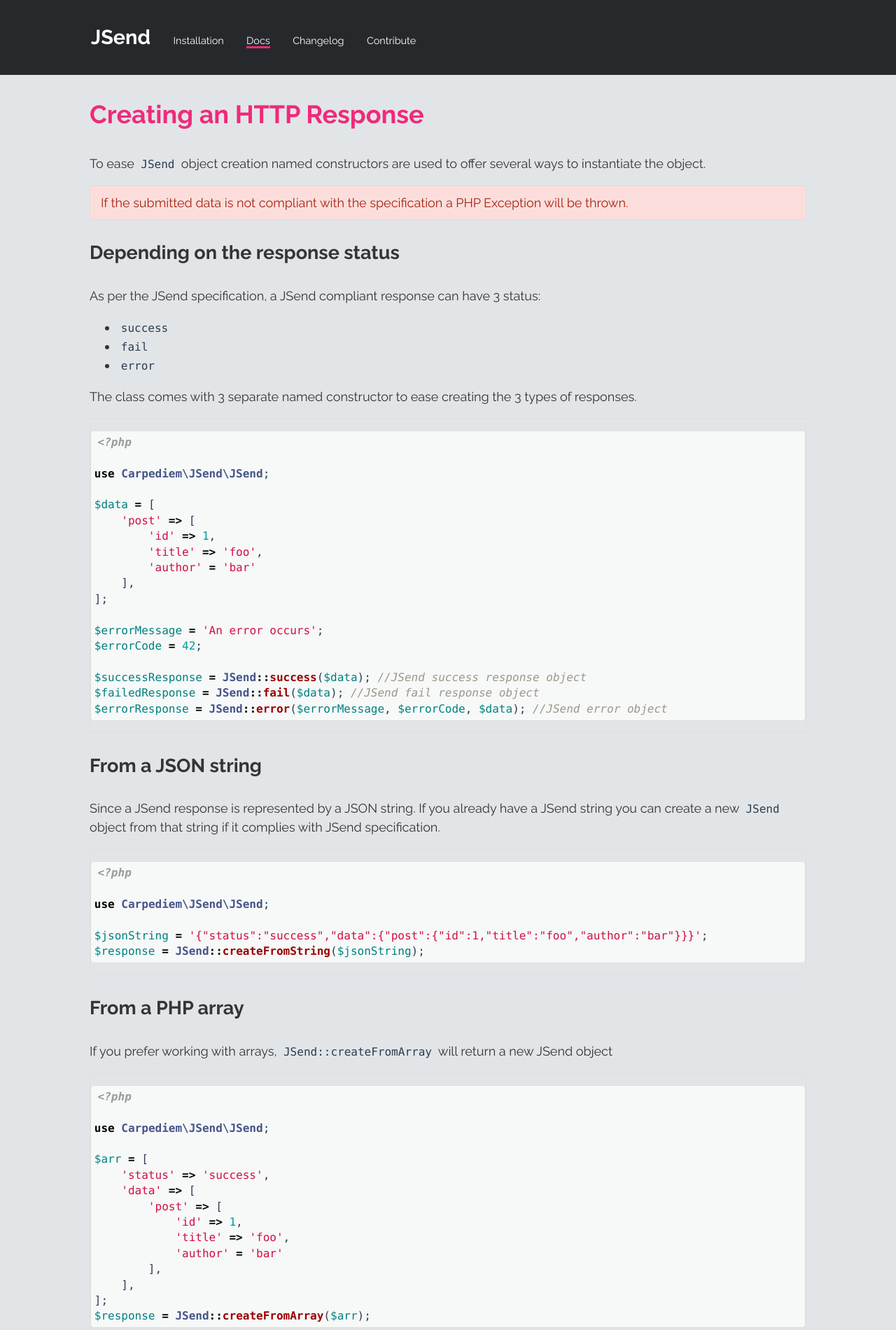
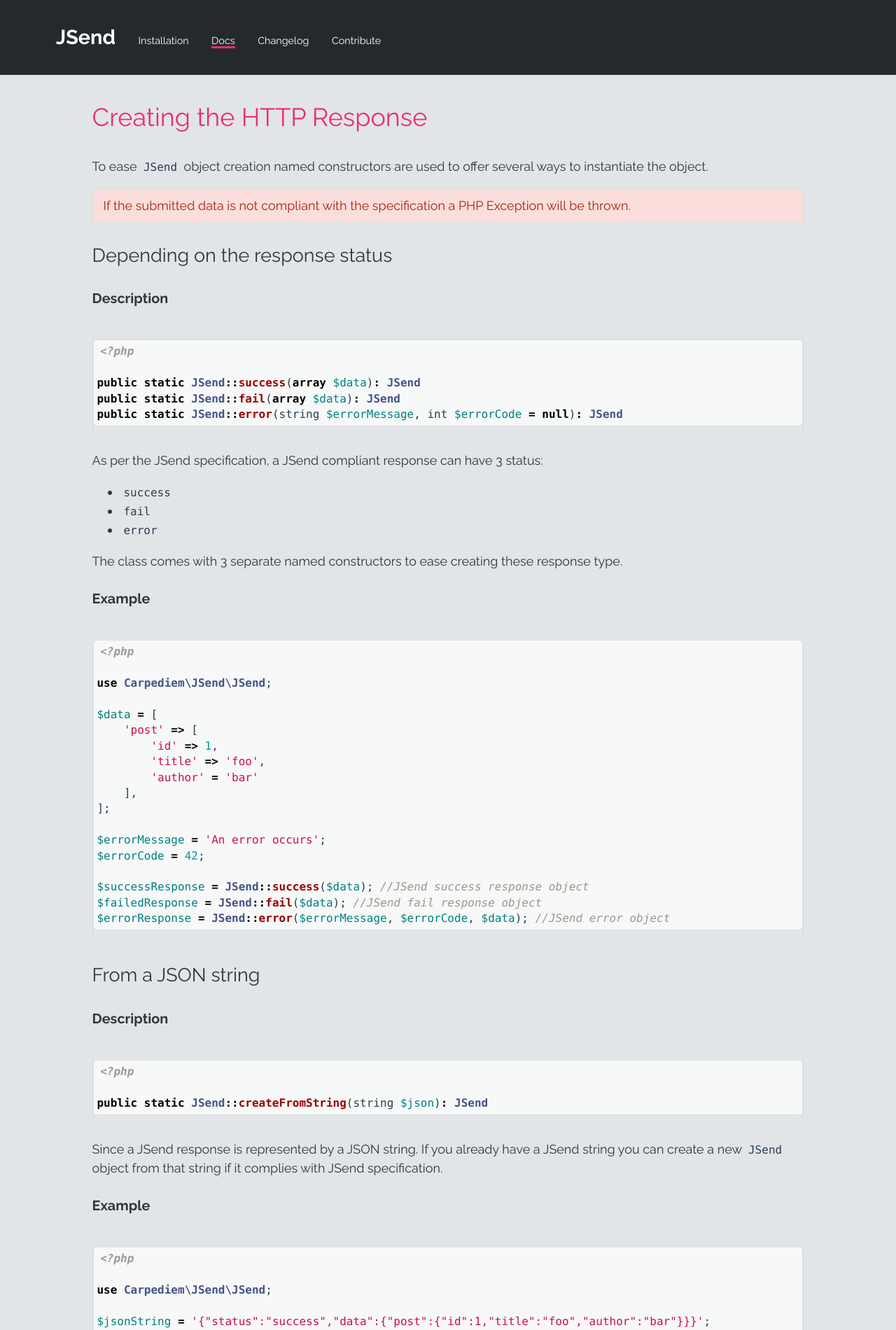
Before and after one commit to carpediem/JSend, a Jekyll site: the page built from documentation.md, in a window 1280 px wide. Shown: the top 1900 px of the page at 70% size. Built offline with Jekyll 4.4.1, drawn with Linux system fonts in a browser that asks for light colours; some of the changed text lies outside the part shown.

Commit message:
Improve documentation

````diff
--- a/css/style.css
+++ b/css/style.css
@@ -17,10 +17,14 @@ body { font:normal 18px/1.5 'Raleway', sans-serif; color: #333537; background: #
 a {color: #333537}
 a:hover {text-decoration: none;}
 
+h1, h2, h3 {
+  font-weight: normal;
+}
+
 h1 { font-size: 2.3em; }
 h2 { font-size: 2em; }
 h3 { font-size: 1.5em; }
-h4 { font-size: 1.4em; }
+h4 { font-size: 1.1em; }
 
 h1, h2 {
   color:#ef2a79;
@@ -76,14 +80,10 @@ pre {
 article {
   width:80%;
   margin:0 auto;
+  padding:.2em;
+  min-width:310px;
+  box-sizing: border-box;
 }
-
-@media only screen and (max-width : 760px)  {
-  article {width: auto; }
-}
-
-.wrapper {max-width: 1100px; margin: 0 auto; padding: 0 2%}
-
 
 /* ---------- Top bar -----------*/
 .top-bar {background: #26292c; color: #fff; padding: 1.2em 0; font-size: .8em}
--- a/documentation.md
+++ b/documentation.md
@@ -3,7 +3,7 @@ layout: default
 title: Documentation
 ---
 
-## Creating an HTTP Response
+## Creating the HTTP Response
 
 To ease `JSend` object creation named constructors are used to offer several ways to instantiate the object.
 
@@ -11,13 +11,26 @@ To ease `JSend` object creation named constructors are used to offer several way
 
 ### Depending on the response status
 
+#### Description
+
+```php
+<?php
+
+public static JSend::success(array $data): JSend
+public static JSend::fail(array $data): JSend
+public static JSend::error(string $errorMessage, int $errorCode = null): JSend
+```
+
 As per the JSend specification, a JSend compliant response can have 3 status:
 
 - `success`
 - `fail`
 - `error`
 
-The class comes with 3 separate named constructor to ease creating the 3 types of responses.
+
+The class comes with 3 separate named constructors to ease creating these response type.
+
+#### Example
 
 ```php
 <?php
@@ -42,7 +55,17 @@ $errorResponse = JSend::error($errorMessage, $errorCode, $data); //JSend error o
 
 ### From a JSON string
 
+#### Description
+
+```php
+<?php
+
+public static JSend::createFromString(string $json): JSend
+```
+
 Since a JSend response is represented by a JSON string. If you already have a JSend string you can create a new `JSend` object from that string if it complies with JSend specification.
+
+#### Example
 
 ```php
 <?php
@@ -55,7 +78,17 @@ $response = JSend::createFromString($jsonString);
 
 ### From a PHP array
 
+#### Description
+
+```php
+<?php
+
+public static JSend::createFromArray(array $data): JSend
+```
+
 If you prefer working with arrays, `JSend::createFromArray` will return a new JSend object
+
+#### Example
 
 ```php
 <?php
@@ -77,7 +110,30 @@ $response = JSend::createFromArray($arr);
 
 ### Using the default constructor
 
-You can always fallback to use the default constructor to instantiate a new `JSend` object.
+#### Description
+
+```php
+<?php
+
+public JSend::__construct(
+	string $status,
+	array $data = null,
+	string $errorMessage = null,
+	int $errorCode = null
+): JSend
+```
+
+#### Parameters
+
+- `$status` a string representing one of JSend type or a `JSend` constant to ease managing the type
+    - `JSend::STATUS_SUCCESS` which correspond to `success`;
+    - `JSend::STATUS_FAIL` which correspond to `fail`;
+    - `JSend::STATUS_ERROR` which correspond to `error`;
+- `$data` an array representing the data to be send. The parameter is optional.
+- `$errorMessage` an string representing the error message. The parameter is optional.
+- `$errorCode` an integer representing the error code. The parameter is optional.
+
+#### Example
 
 ```php
 <?php
@@ -89,14 +145,23 @@ $response = new JSend(JSend::STATUS_ERROR, $data, $errorMessage, $errorCode);
 $responseBis = new JSend('error', $data, $errorMessage, $errorCode);
 ```
 
-- The class comes bundle with constant to ease writing the 3 available response type:
-    - `JSend::STATUS_SUCCESS` which correspond to `success`;
-    - `JSend::STATUS_FAIL` which correspond to `fail`;
-    - `JSend::STATUS_ERROR` which correspond to `error`;
-
 ## Accessing the response properties
 
 Once the `JSend` object is instantiated you can get access to all its information using the following methods:
+
+```php
+<?php
+
+public JSend::getStatus(): string
+public JSend::isSuccess(): bool
+public JSend::isFail(): bool
+public JSend::isError(): bool
+public JSend::getData(): array
+public JSend::getErrorMessage(): string
+public JSend::getErrorCode(): int|null
+```
+
+#### Example
 
 ```php
 <?php
@@ -111,23 +176,30 @@ $data = [
 		],
 	],
 ];
-$response = JSend::success($data); //JSend success response object
-$response->getStatus(); //returns 'success' (can also be 'fail' or 'error');
-$response->isSuccess(); //returns true (depends on the JSend status value)
-$response->isFail(); //returns false  (depends on the JSend status value)
-$response->isError(); //returns false  (depends on the JSend status value)
+$response = JSend::success($data);
+$response->getStatus(); //returns 'success'
+$response->isSuccess(); //returns true
+$response->isFail(); //returns false
+$response->isError(); //returns false
 $response->getData(); //returns an array
-$response->getErrorMessage(); //returns a string
-$response->getErrorCode(); //returns an integer OR null if no code was given;
+$response->getErrorMessage(); //returns a empty string
+$response->getErrorCode(); //returns null
 ```
 
 ## Modifying the response
 
 `JSend` is an immutable value object as such modifying any of its properties returns a new instance with the modified properties while leaving the current instance unchanged. The class uses the following modifiers:
 
-- `JSend::withStatus($status)` to modify the status
-- `JSend::withData(array $data)` to modify the data
-- `JSend::withError($errorMessage, $errorCode = null)` to modify the error properties
+```php
+<?php
+
+public JSend::withStatus(string $status): JSend
+public JSend::widthData(array $data): JSend
+public JSend::withError(string $errorMessage = null, int $errorCode = null): JSend
+```
+<p class="message-warning">If the modification is not possible or forbidden a PHP Exception will be thrown.</p>
+
+#### Example
 
 ```php
 <?php
@@ -149,13 +221,21 @@ $newResponse->getStatus(); //returns 'fail';
 $response->getData();      //returns an array equals to $data
 ```
 
-<p class="message-warning">If the modification is not possible or forbidden a PHP Exception will be thrown.</p>
-
 ## Conversion methods
 
 ### Array conversion
 
+#### Description
+
+```php
+<?php
+
+public JSend::toArray(): array
+```
+
 The class returns the `JSend` array representation using the `toArray` method;
+
+#### Example
 
 ```php
 <?php
@@ -187,7 +267,17 @@ $response->toArray();
 
 ### String conversion
 
+#### Description
+
+```php
+<?php
+
+public JSend::__toString(): string
+```
+
 The class implements the `__toString` method so you can output the JSON representation of the class using the `echo` construct.
+
+#### Example
 
 ```php
 <?php
@@ -208,7 +298,17 @@ echo $response; //returns {"status":"success","data":{"post":{"id":1,"title":"fo
 
 ### Json conversion
 
+#### Description
+
+```php
+<?php
+
+public JSend::jsonSerialize(): string
+```
+
 If you want to change the object string output you can use the fact that the class implements PHP's `JsonSerializable` interface
+
+#### Example
 
 ```php
 <?php
@@ -242,7 +342,23 @@ echo json_encode($response, JSON_PRETTY_PRINT);
 
 ## Sending the response
 
+#### Description
+
+```php
+<?php
+
+public JSend::send(array $headers = []): string
+```
+
 You can directly send the JSend object with the `application/json` header using the `JSend::send` method. Optionally, you can add more headers information using this method.
+
+#### Parameters
+
+- `$headers` additional headers as an associative array. This parameter is optional.
+
+<p class="message-warning">If any of the additional header submitted are malformed an exception will be thrown.</p>
+
+#### Example
 
 ```php
 <?php
@@ -262,11 +378,14 @@ $response->send(['Access-Control-Allow-Origin' => 'example.com']);
 // the headers will contain the following headers
 // Content-Type and Access-Control-Allow-Origin
 ```
-<p class="message-warning">If any of the additional header submitted are malformed an exception will be thrown.</p>
 
 ## Debugging methods
 
 `JSend` debugging is made easy using the following PHP's magic methods:
 
-- JSend implements `__set_state` method which is a alias of the JSend::createFromArray method.
-- JSend implements `__debugInfo` method available for PHP5.6+
+```php
+<?php
+
+public static JSend::__set_state(array $data): JSend
+public static JSend::__debugInfo(): array
+```
````
